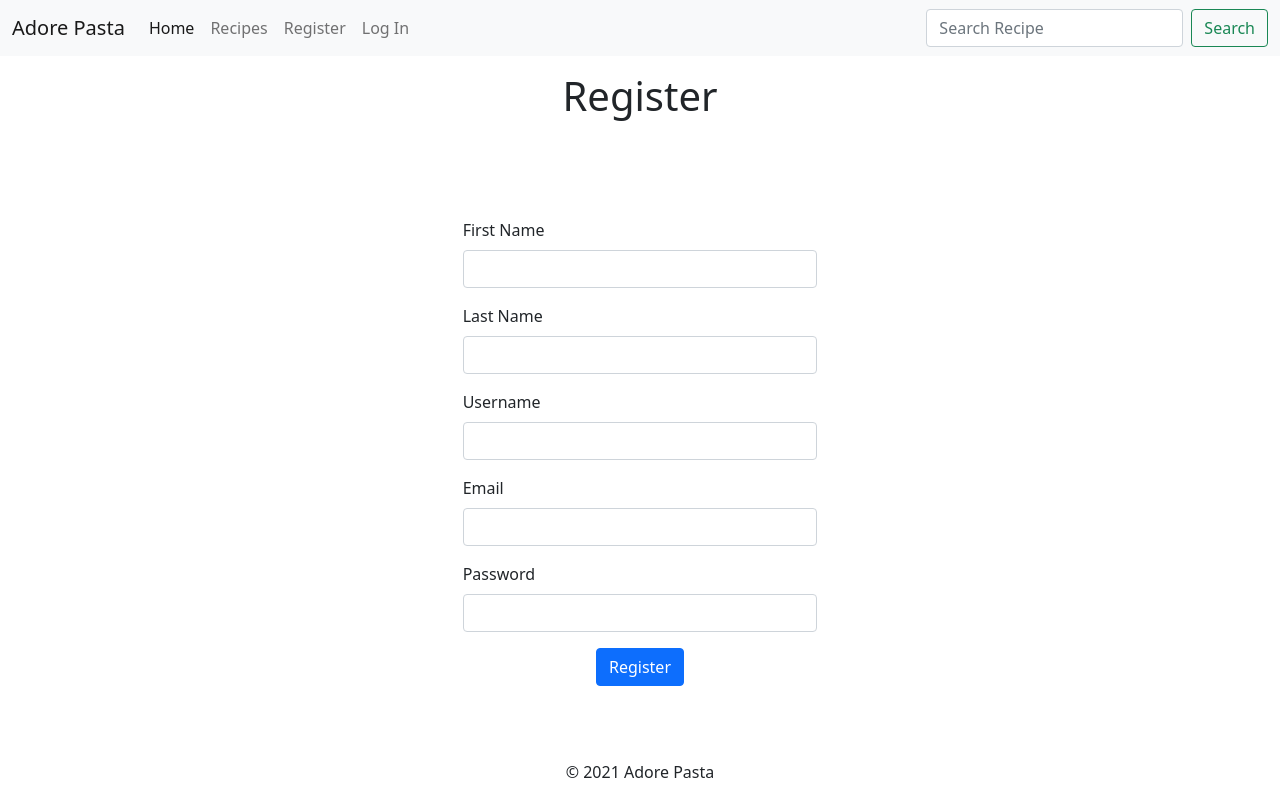
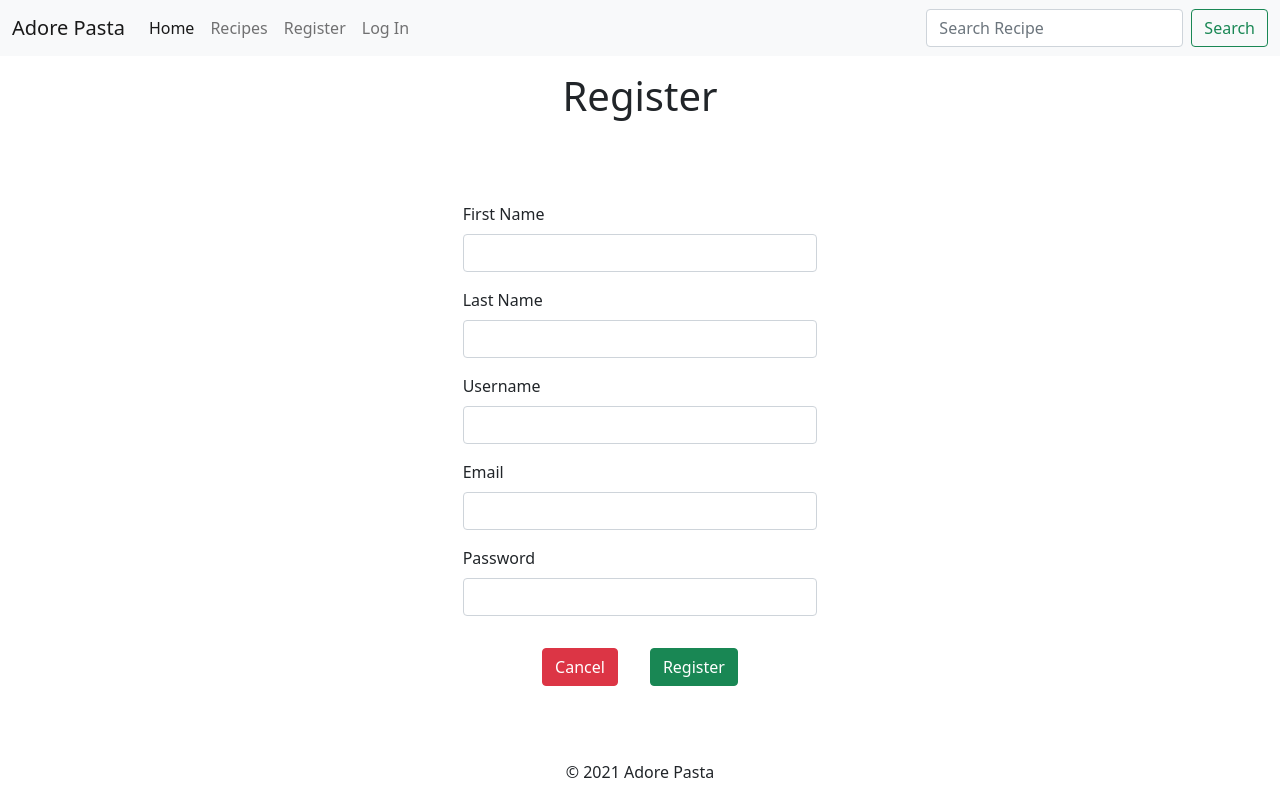
Before and after one commit to mangez84/adorepasta, a Flask app: page /register in a window 1280 px wide. Run offline with Flask 2, Linux system fonts and the light colour scheme; some libraries are stand-ins or nearby versions.

Commit message:
Add a cancel button to the login and register forms

```diff
--- a/templates/register.html
+++ b/templates/register.html
@@ -28,8 +28,13 @@
                         <label for="password" class="form-label">Password</label>
                         <input type="password" id="password" name="password" class="form-control" required>
                     </div>
-                    <div class="d-flex justify-content-center">
-                        <button type="submit" class="btn btn-primary">Register</button>
+                    <div class="d-flex flex-wrap justify-content-center">
+                        <div>
+                            <a href="{{ url_for('home') }}" class="mx-3 my-3 btn btn-danger">Cancel</a>
+                        </div>
+                        <div>
+                            <button type="submit" class="mx-3 my-3 btn btn-success">Register</button>
+                        </div>
                     </div>
                 </form>
             </div>
```
Also changed, not shown: templates/login.html (+7 -2 lines).
